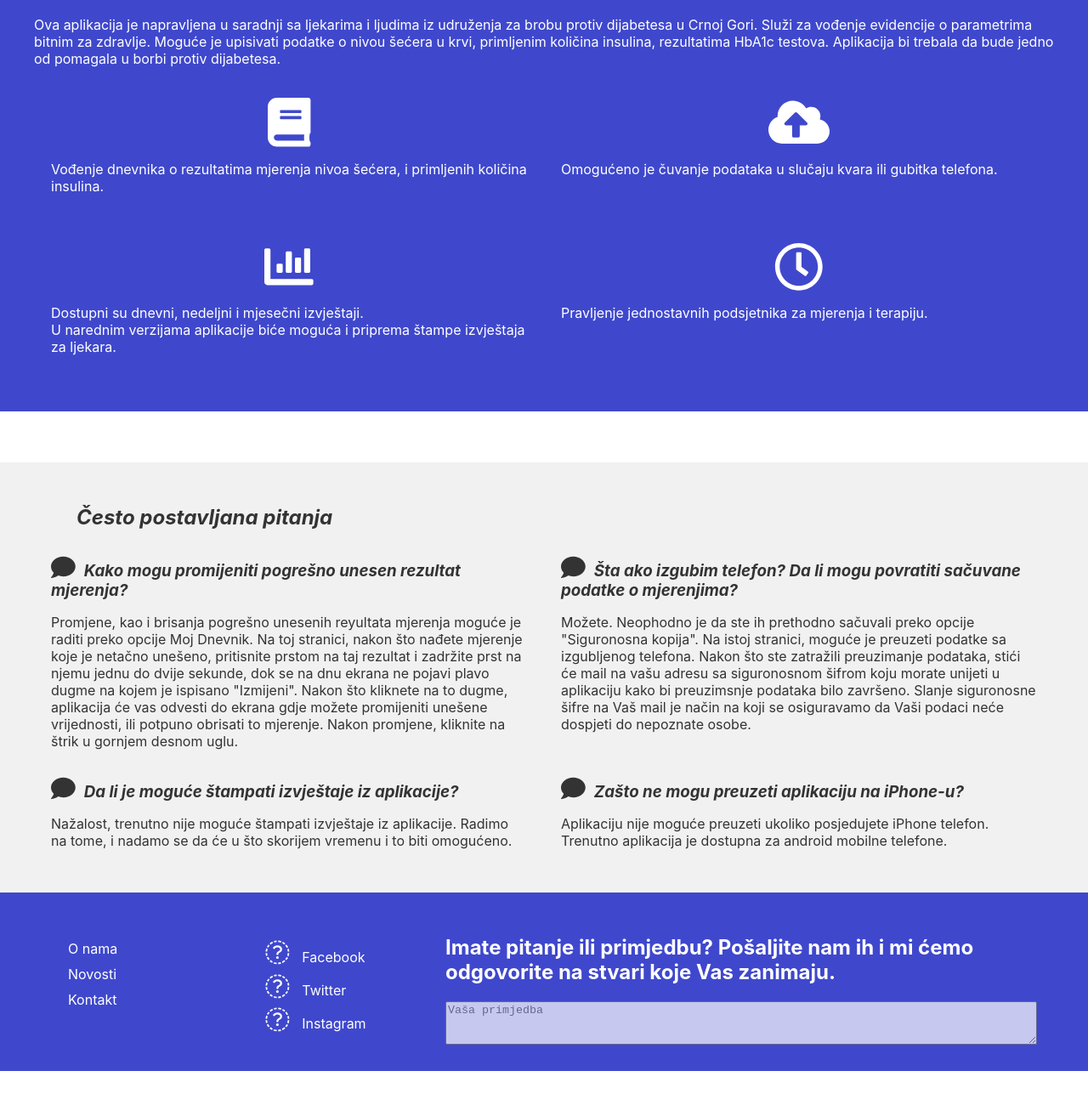
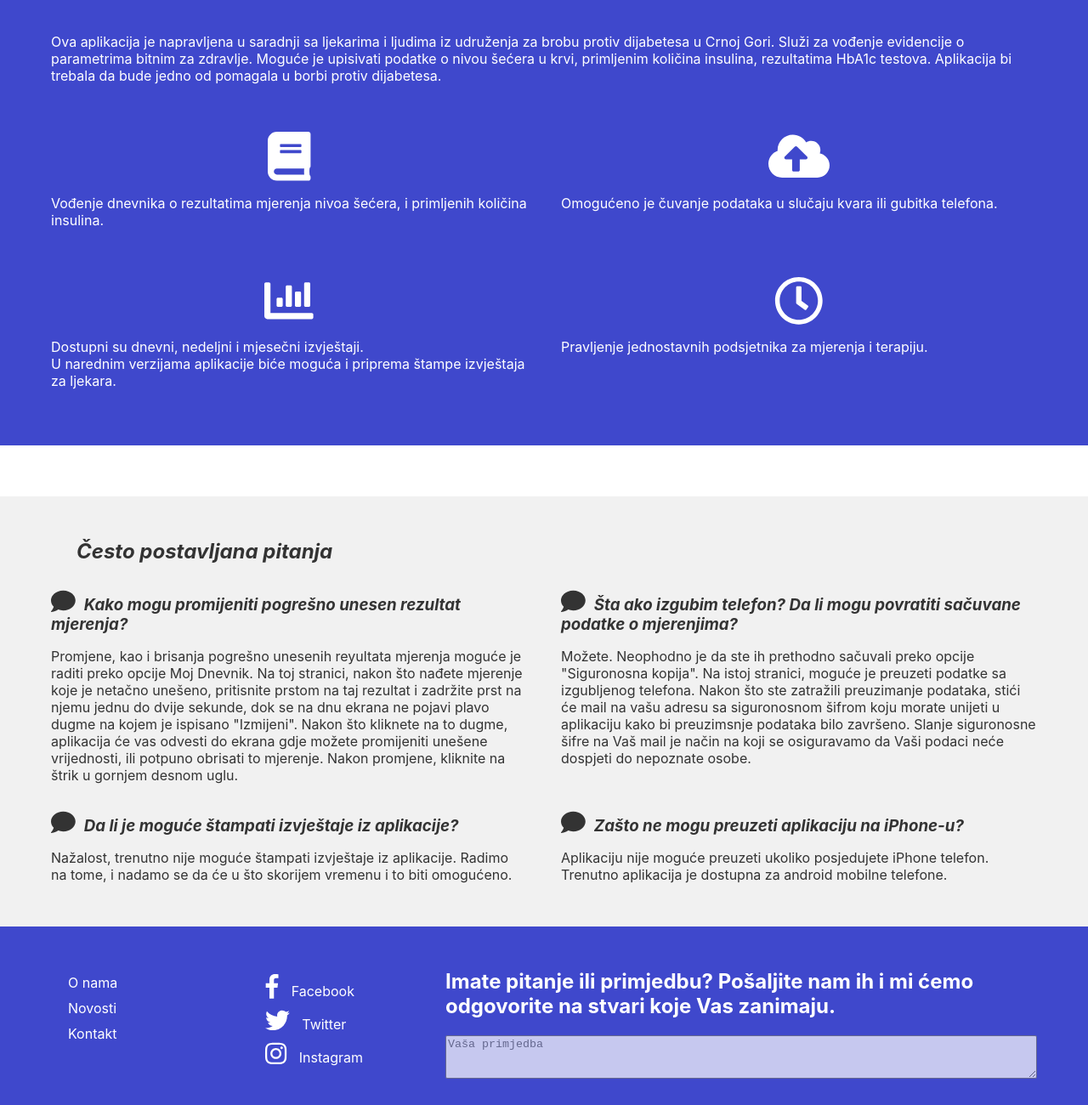
Before and after one commit to VukMNE/Plavi, a website built with webpack: page app/index.html in a window 1280 px wide. Shown: the part 827-2127 px from the top of the page at 85% size. Before the commit the page ends 2087 px from the top, so only its background shows below. Built offline with nearby package versions, Linux system fonts and the light colour scheme.

Commit message:
The Biggest little changes in history of this project

```diff
--- a/app/index.html
+++ b/app/index.html
@@ -27,7 +27,7 @@
                     <h1>Plavi krug Crna Gora</h1>
                     <h3>Aplikacija za vođenje evidencije o parametrima bitnim za zdravlje</h3>
                     <h3 class="preuzmite">
-						<a href='https://play.google.com/store/apps/details?id=me.plavikrug&pcampaignid=MKT-Other-global-all-co-prtnr-py-PartBadge-Mar2515-1'><img alt='
+						<a target="_blank" href='https://play.google.com/store/apps/details?id=me.plavikrug&pcampaignid=MKT-Other-global-all-co-prtnr-py-PartBadge-Mar2515-1'><img alt='
 							Набавите на Google Play' src='https://play.google.com/intl/en_us/badges/images/generic/sr_badge_web_generic.png'/></a>
 					</h3>
 
@@ -147,9 +147,9 @@
 
 			<div id="social-networks" class="kontakt-inline bijeli-tekst">
 				<ul class="bez-tacki">
-					<li><a class="no-decoration" href="https://www.facebook.com/Plavi-Krug-BarCrna-Gora-189895581144445" target="_blank"><i class="slicice fa fa-facebook"></i> Facebook</a>
-					<li><i class="slicice fa fa-twitter"></i>  Twitter
-					<li><i class="slicice fa fa-instagram"></i> Instagram
+					<li><a class="no-decoration" href="https://www.facebook.com/Plavi-Krug-BarCrna-Gora-189895581144445" target="_blank"><i class="slicice fab fa-facebook-f"></i> Facebook</a>
+					<li><i class="slicice fab fa-twitter"></i>  Twitter
+					<li><i class="slicice fab fa-instagram"></i> Instagram
 				</ul>
 			</div>
 
--- a/app/scss/mogucnosti.scss
+++ b/app/scss/mogucnosti.scss
@@ -24,3 +24,7 @@
 	display: flex;
 	flex-wrap: wrap;
 }
+
+.expl-tekst{
+	padding: 20px;
+}
```
